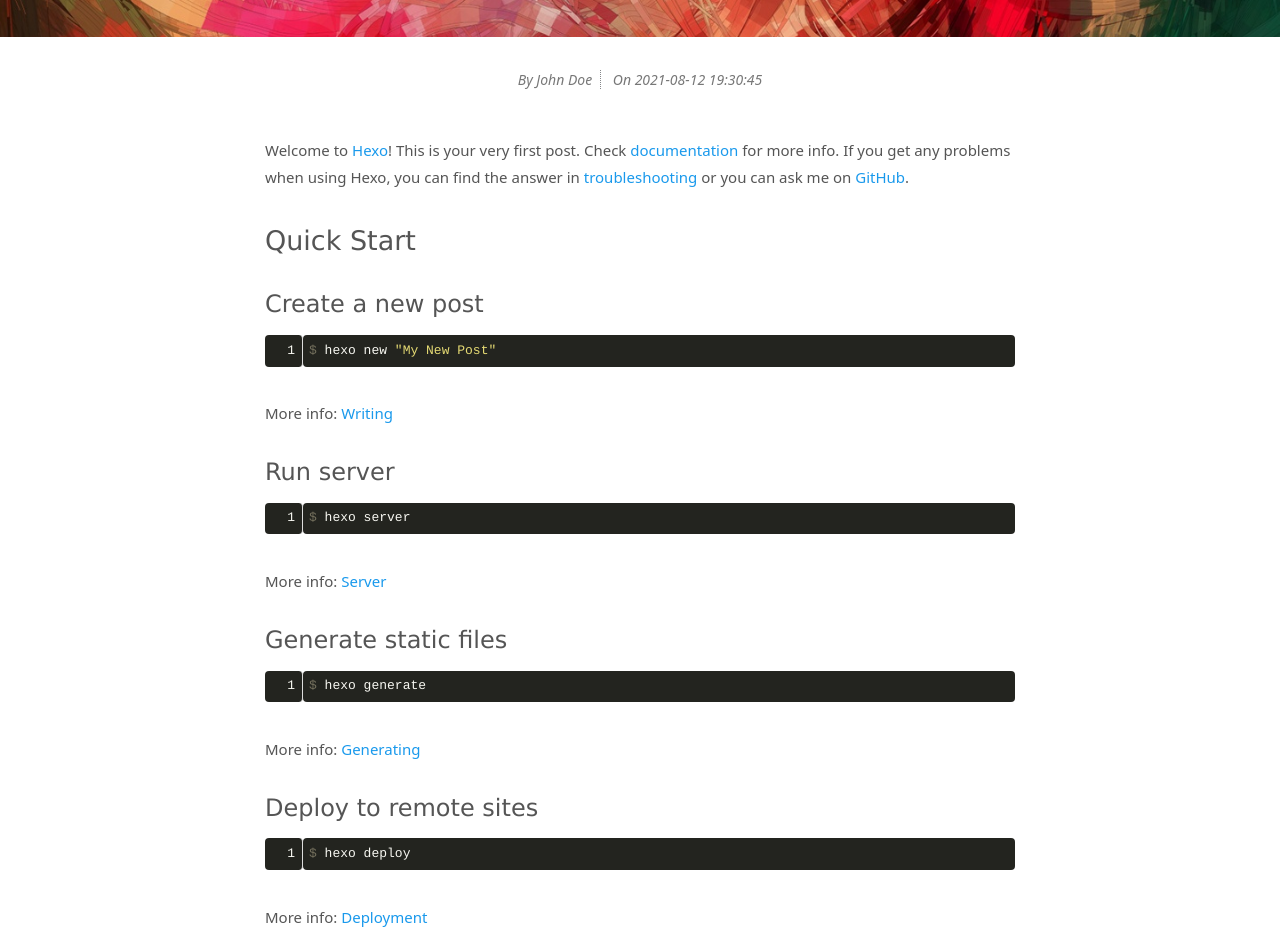
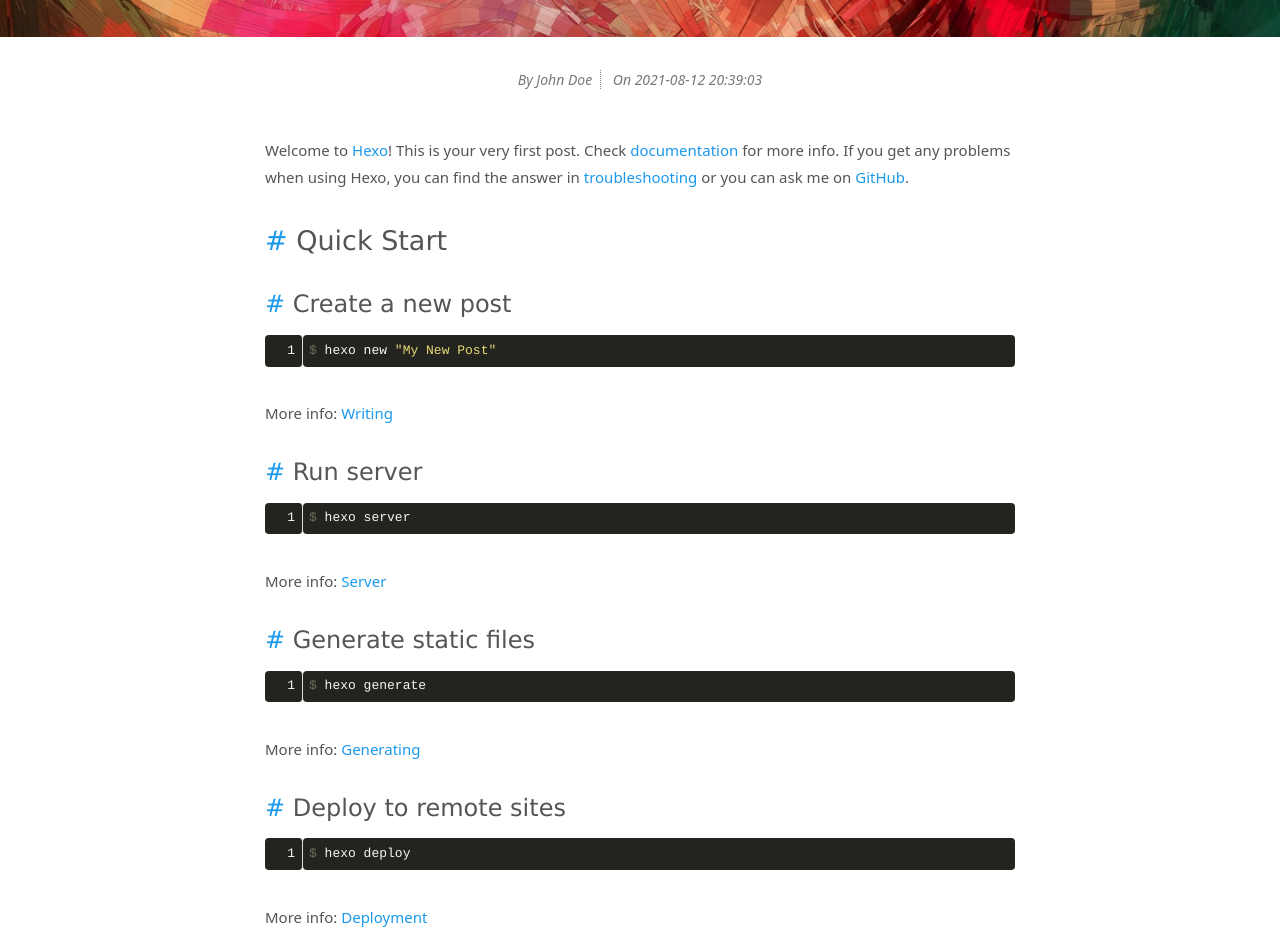
Before and after one commit to Elvisambition/Elvisambition.github.io, a plain HTML site: page 2021/08/12/hello-world/index.html in a window 1280 px wide. Shown: the part 247-1181 px from the top of the page. Drawn offline with Linux system fonts and the light colour scheme.

Commit message:
Site updated: 2021-08-12 20:39:15

```diff
--- a/2021/08/12/hello-world/index.html
+++ b/2021/08/12/hello-world/index.html
@@ -104,7 +104,7 @@
           <!-- Date -->
           <span class="date-time info">On
             <span class="date">2021-08-12</span>
-            <span class="time">19:30:45</span>
+            <span class="time">20:39:03</span>
           </span>
 
         </div>
@@ -113,17 +113,18 @@
         <!-- Post Main Content -->
         <div class="post-content">
           <p>Welcome to <a target="_blank" rel="noopener" href="https://hexo.io/">Hexo</a>! This is your very first post. Check <a target="_blank" rel="noopener" href="https://hexo.io/docs/">documentation</a> for more info. If you get any problems when using Hexo, you can find the answer in <a target="_blank" rel="noopener" href="https://hexo.io/docs/troubleshooting.html">troubleshooting</a> or you can ask me on <a target="_blank" rel="noopener" href="https://github.com/hexojs/hexo/issues">GitHub</a>.</p>
-<h2 id="Quick-Start"><a href="#Quick-Start" class="headerlink" title="Quick Start"></a>Quick Start</h2><h3 id="Create-a-new-post"><a href="#Create-a-new-post" class="headerlink" title="Create a new post"></a>Create a new post</h3><figure class="highlight bash"><table><tr><td class="gutter"><pre><span class="line">1</span><br></pre></td><td class="code"><pre><span class="line">$ hexo new <span class="string">&quot;My New Post&quot;</span></span><br></pre></td></tr></table></figure>
-
+<h2 id="quick-start"><a class="markdownIt-Anchor" href="#quick-start">#</a> Quick Start</h2>
+<h3 id="create-a-new-post"><a class="markdownIt-Anchor" href="#create-a-new-post">#</a> Create a new post</h3>
+<figure class="highlight bash"><table><tr><td class="gutter"><pre><span class="line">1</span><br></pre></td><td class="code"><pre><span class="line">$ hexo new <span class="string">&quot;My New Post&quot;</span></span><br></pre></td></tr></table></figure>
 <p>More info: <a target="_blank" rel="noopener" href="https://hexo.io/docs/writing.html">Writing</a></p>
-<h3 id="Run-server"><a href="#Run-server" class="headerlink" title="Run server"></a>Run server</h3><figure class="highlight bash"><table><tr><td class="gutter"><pre><span class="line">1</span><br></pre></td><td class="code"><pre><span class="line">$ hexo server</span><br></pre></td></tr></table></figure>
-
+<h3 id="run-server"><a class="markdownIt-Anchor" href="#run-server">#</a> Run server</h3>
+<figure class="highlight bash"><table><tr><td class="gutter"><pre><span class="line">1</span><br></pre></td><td class="code"><pre><span class="line">$ hexo server</span><br></pre></td></tr></table></figure>
 <p>More info: <a target="_blank" rel="noopener" href="https://hexo.io/docs/server.html">Server</a></p>
-<h3 id="Generate-static-files"><a href="#Generate-static-files" class="headerlink" title="Generate static files"></a>Generate static files</h3><figure class="highlight bash"><table><tr><td class="gutter"><pre><span class="line">1</span><br></pre></td><td class="code"><pre><span class="line">$ hexo generate</span><br></pre></td></tr></table></figure>
-
+<h3 id="generate-static-files"><a class="markdownIt-Anchor" href="#generate-static-files">#</a> Generate static files</h3>
+<figure class="highlight bash"><table><tr><td class="gutter"><pre><span class="line">1</span><br></pre></td><td class="code"><pre><span class="line">$ hexo generate</span><br></pre></td></tr></table></figure>
 <p>More info: <a target="_blank" rel="noopener" href="https://hexo.io/docs/generating.html">Generating</a></p>
-<h3 id="Deploy-to-remote-sites"><a href="#Deploy-to-remote-sites" class="headerlink" title="Deploy to remote sites"></a>Deploy to remote sites</h3><figure class="highlight bash"><table><tr><td class="gutter"><pre><span class="line">1</span><br></pre></td><td class="code"><pre><span class="line">$ hexo deploy</span><br></pre></td></tr></table></figure>
-
+<h3 id="deploy-to-remote-sites"><a class="markdownIt-Anchor" href="#deploy-to-remote-sites">#</a> Deploy to remote sites</h3>
+<figure class="highlight bash"><table><tr><td class="gutter"><pre><span class="line">1</span><br></pre></td><td class="code"><pre><span class="line">$ hexo deploy</span><br></pre></td></tr></table></figure>
 <p>More info: <a target="_blank" rel="noopener" href="https://hexo.io/docs/one-command-deployment.html">Deployment</a></p>
 
         </div>
```
